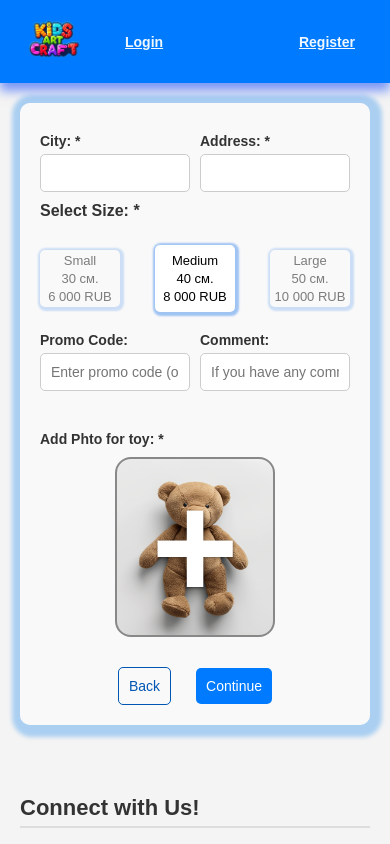
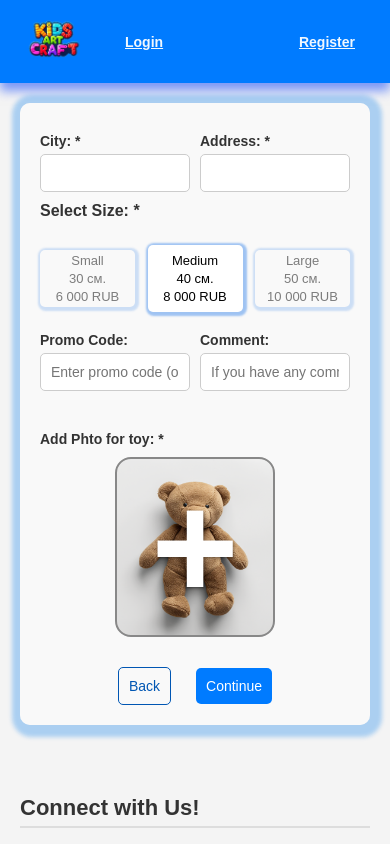
Before and after one commit to Biainili/web-app-kidsartceaft-frontend, a React (Create React App) app: page /order in a window 390 px wide. Both pictures are taken after a click on the button "Continue to Order". Shown: the top 844 px of the page. Built offline with nearby package versions, Linux system fonts and the light colour scheme.

Commit message:
Add a Responceve UI

```diff
--- a/src/styles/order.css
+++ b/src/styles/order.css
@@ -102,7 +102,7 @@ input:disabled,
   cursor: pointer;
   display: flex;
   flex-direction: column;
-  max-width: 80px;
+  max-width: 100px;
   box-shadow: 1px 1px 2px 3px rgb(26, 115, 232, 0.2);
   color: rgb(0, 0, 0, 0.5);
   border-radius: 5px;
@@ -228,6 +228,9 @@ input[type="radio"] {
 }
 
 @media (max-width: 450px) {
+  .product_radio {
+    max-width: 95px;
+  }
   .order-row-conatiner-custom {
     gap: 10px;
   }
@@ -267,6 +270,15 @@ input[type="radio"] {
   }
 }
 
+@media (max-width: 370px) {
+  .product_radio span {
+    font-size: 12px;
+  }
+  .product_radio {
+    max-width: 85px;
+  }
+}
+
 @media (max-width: 340px) {
   .user-info p {
     font-size: 12px;
```
